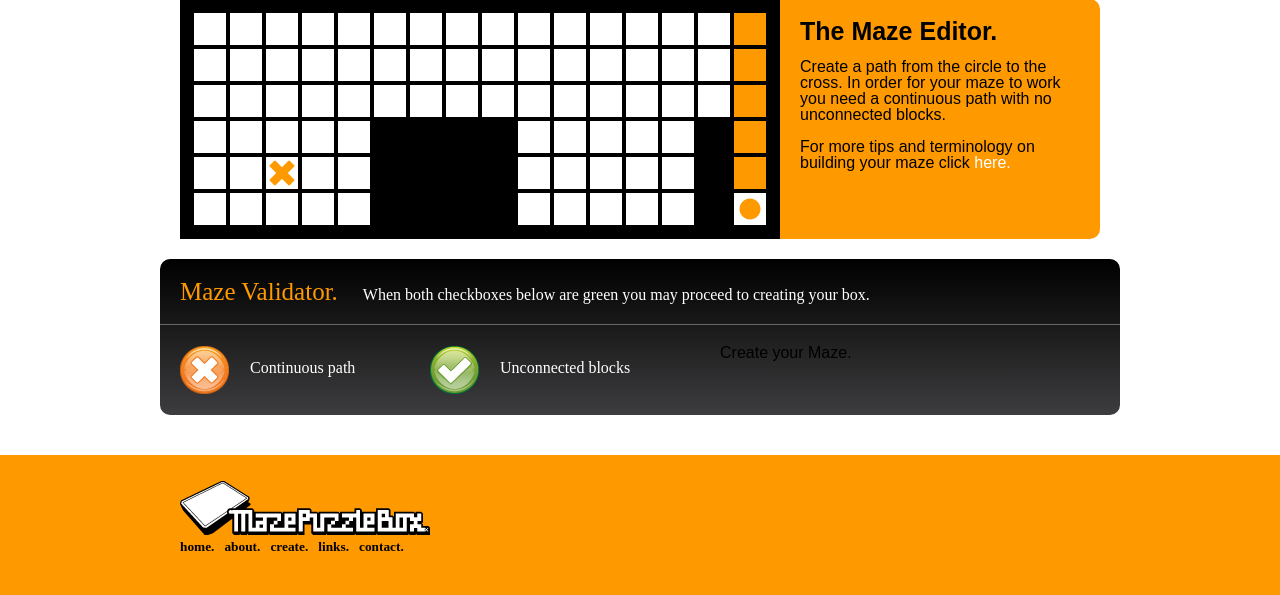
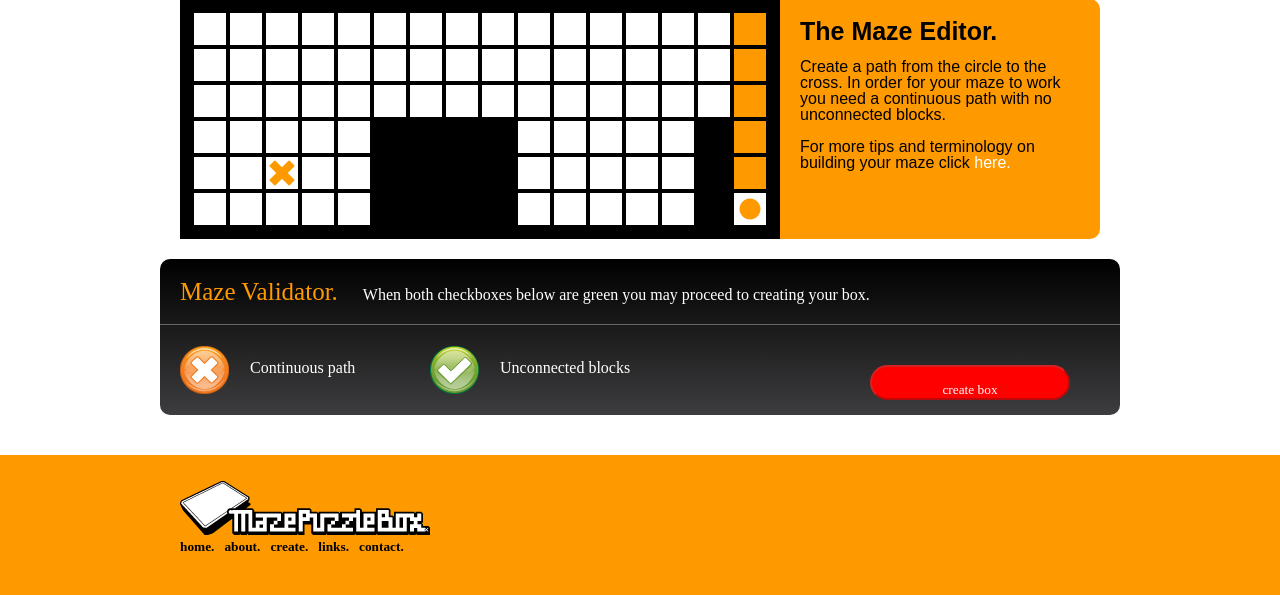
Before and after one commit to mattvenn/mazepuzzlebox, a Django app: page /create in a window 1280 px wide. Shown: the part 266-861 px from the top of the page. Run offline with Django 3.2, Linux system fonts and the light colour scheme; parts of the project's set-up code (start-up, migrations or seed data) failed here and were passed over; some libraries are stand-ins or nearby versions.

Commit message:
changed submit button

```diff
--- a/templates/create.html
+++ b/templates/create.html
@@ -136,14 +136,12 @@
 	<div id="validator-bottom">
 		<div id="path-status" class='bad'><h3>Continuous path</h3></div>
 		<div id="island-status" class='good'><h3>Unconnected blocks</h3></div>
-		<div class="create-button">Create your Maze.</div>
 	</div>
-		<!--<p id='json'>json appears here</p>
 			<form action="/create" method="post" name="createmaze">
 				{% csrf_token %}
     			<input type="hidden" name="mazejson" id="mazejson" />
-    			<input type="submit" value="create box" name="mazebutton" disabled="disabled"/>
-			</form>-->
+    			<input type="submit" value="create box" name="mazebutton" disabled>
+			</form>
 
 </div><!--END VALIDATOR-->
 {% if box %}
```
